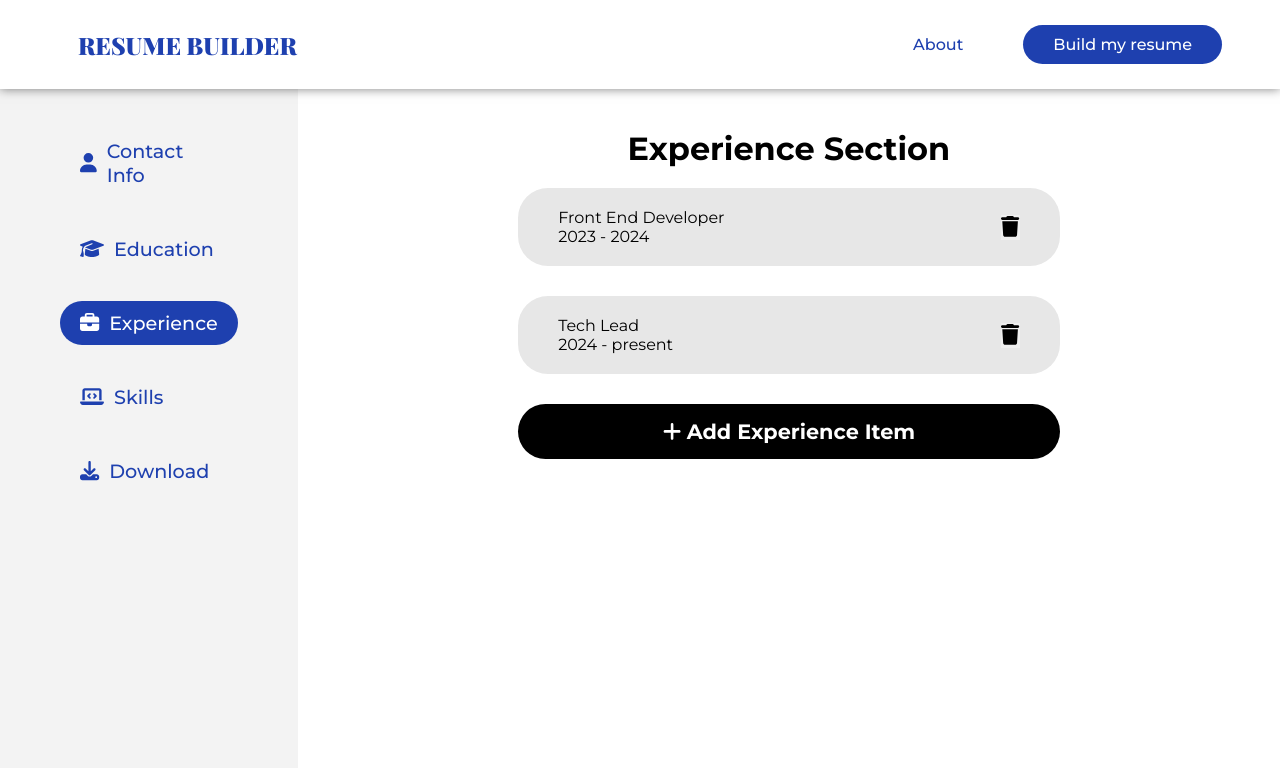
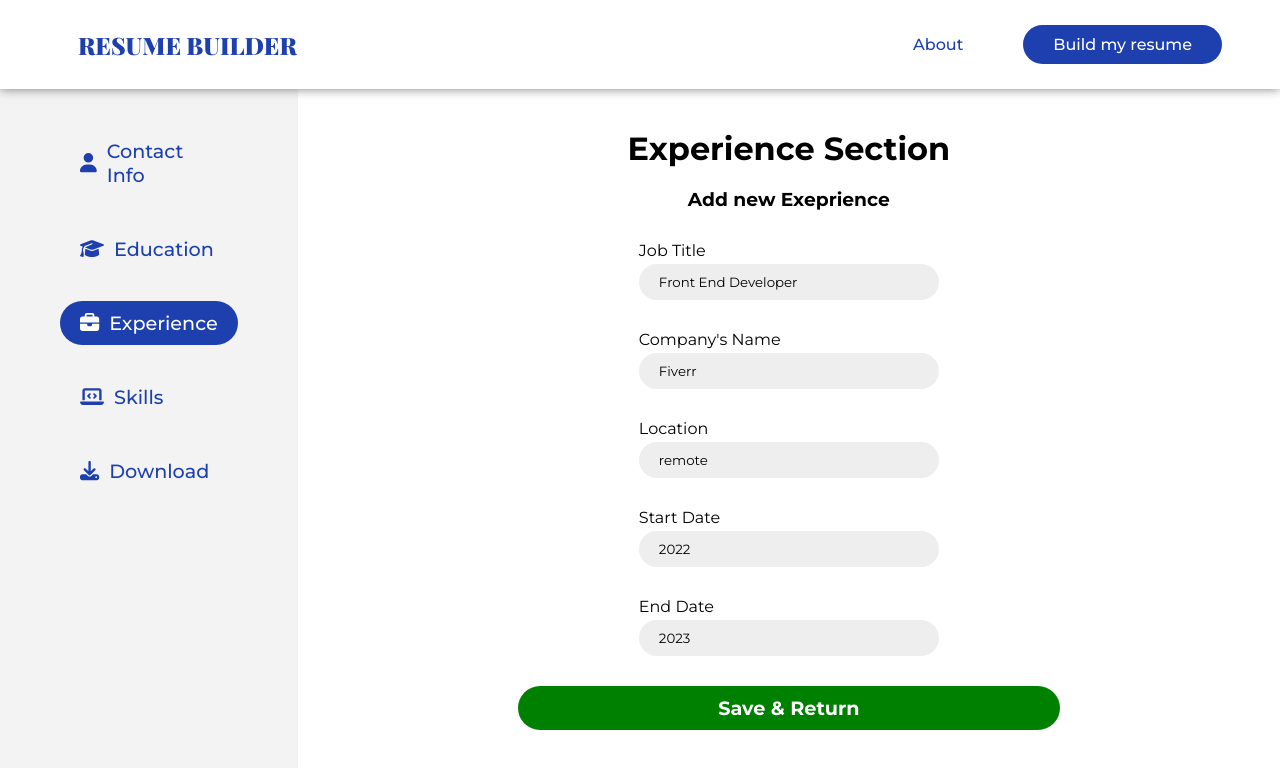
Before and after one commit to hipip/Resume-Builder, a React (Vite) app: page /builder/experience in a window 1280 px wide. Both pictures are taken after a click on the button 1010 px from the left and 227 px from the top of the page. Shown: the top 768 px of the page. Built offline with nearby package versions, Linux system fonts and the light colour scheme; a web font is replaced by a local one.

Commit message:
Add Experience Editing feature but you can't edit experience responsibilities

```diff
--- a/src/App.css
+++ b/src/App.css
@@ -532,6 +532,7 @@ button {
 #add-responsibility-btn,
 #add-skill-btn,
 #confirm-add-skill-btn {
+  font-size: 0.9rem;
   margin: 10px 0;
   background-color: black;
 }
@@ -736,3 +737,9 @@ button {
   align-items: stretch;
   gap: 40px;
 }
+
+#save-and-return-experience-btn {
+  margin: 0 auto;
+  width: 100%;
+  background-color: green;
+}
--- a/src/App.jsx
+++ b/src/App.jsx
@@ -197,6 +197,7 @@ function App() {
               experience={experience}
               addExperience={addExperience}
               deleteExperience={deleteExperience}
+              setExperience={setExperience}
             />
           ),
         },
--- a/src/components/ExperienceItem.jsx
+++ b/src/components/ExperienceItem.jsx
@@ -1,7 +1,7 @@
 import { faPenToSquare, faTrash } from "@fortawesome/free-solid-svg-icons";
 import { FontAwesomeIcon } from "@fortawesome/react-fontawesome";
 
-const ExperienceItem = ({ exp, deleteExperience }) => {
+const ExperienceItem = ({ exp, deleteExperience, setEditMode }) => {
   return (
     <div className="experience-item">
       <div>
@@ -13,7 +13,14 @@ const ExperienceItem = ({ exp, deleteExperience }) => {
       <div className="experience-item-btns-container">
         <button
           type="button"
-          className="delete-experience-btn"
+          className="edit-experience-btn"
+          onClick={setEditMode}
+        >
+          <FontAwesomeIcon icon={faPenToSquare} />
+        </button>
+        <button
+          type="button"
+          className="edit-experience-btn"
           onClick={() => deleteExperience(exp.id)}
         >
           <FontAwesomeIcon icon={faTrash} />
--- a/src/pages/Experience.jsx
+++ b/src/pages/Experience.jsx
@@ -4,7 +4,12 @@ import { FontAwesomeIcon } from "@fortawesome/react-fontawesome";
 import { faPlus, faTrash } from "@fortawesome/free-solid-svg-icons";
 import FormItem from "../components/FormItem";
 
-const Experience = ({ experience, addExperience, deleteExperience }) => {
+const Experience = ({
+  experience,
+  addExperience,
+  deleteExperience,
+  setExperience,
+}) => {
   const [mode, setMode] = useState("normal");
   const [newExperience, setNewExperience] = useState({
     jobTitle: "",
@@ -15,6 +20,25 @@ const Experience = ({ experience, addExperience, deleteExperience }) => {
     responsibilities: [],
   });
   const [newResponsibility, setNewResponsibility] = useState("");
+  const [toEdit, setToEdit] = useState(null);
+
+  const onChange = (attribute) => {
+    return (e) => {
+      if (mode === "add") {
+        setNewExperience({
+          ...newExperience,
+          [attribute]: e.target.value,
+        });
+      }
+      if (mode === "edit") {
+        setToEdit({ ...toEdit, [attribute]: e.target.value });
+        setExperience([
+          ...experience.filter((e) => e.id !== toEdit.id),
+          { ...toEdit, [attribute]: e.target.value },
+        ]);
+      }
+    };
+  };
 
   return (
     <div>
@@ -28,6 +52,10 @@ const Experience = ({ experience, addExperience, deleteExperience }) => {
                   exp={exp}
                   key={exp.id}
                   deleteExperience={deleteExperience}
+                  setEditMode={() => {
+                    setMode("edit");
+                    setToEdit(experience.find((expe) => expe.id === exp.id));
+                  }}
                 />
               ))}
               <button
@@ -39,7 +67,7 @@ const Experience = ({ experience, addExperience, deleteExperience }) => {
               </button>
             </>
           )}
-          {mode === "add" && (
+          {(mode === "add" || mode === "edit") && (
             <>
               <h3 style={{ margin: "0 auto" }}>Add new Exeprience</h3>
               <div className="flex-test">
@@ -47,63 +75,50 @@ const Experience = ({ experience, addExperience, deleteExperience }) => {
                   htmlFor="jobTitle"
                   labelTxtContent="Job Title"
                   placeHolder="Enter the job's  title"
-                  value={newExperience.jobTitle}
-                  onChange={(e) =>
-                    setNewExperience({
-                      ...newExperience,
-                      jobTitle: e.target.value,
-                    })
+                  value={
+                    mode === "add" ? newExperience.jobTitle : toEdit.jobTitle
                   }
+                  onChange={onChange("jobTitle")}
                 />
                 <FormItem
                   htmlFor="company"
                   labelTxtContent="Company's Name"
                   placeHolder="Enter the company's name"
-                  value={newExperience.company}
-                  onChange={(e) =>
-                    setNewExperience({
-                      ...newExperience,
-                      company: e.target.value,
-                    })
+                  value={
+                    mode === "add" ? newExperience.company : toEdit.company
                   }
+                  onChange={onChange("company")}
                 />
                 <FormItem
                   htmlFor="location"
                   labelTxtContent="Location"
                   placeHolder="Enter the company's location"
-                  value={newExperience.location}
-                  onChange={(e) =>
-                    setNewExperience({
-                      ...newExperience,
-                      location: e.target.value,
-                    })
+                  value={
+                    mode === "add" ? newExperience.location : toEdit.location
                   }
+                  onChange={onChange("location")}
                 />
                 <FormItem
                   htmlFor="start-date"
                   labelTxtContent="Start Date"
                   placeHolder="Enter the start date"
-                  value={newExperience.startDate}
-                  onChange={(e) =>
-                    setNewExperience({
-                      ...newExperience,
-                      startDate: e.target.value,
-                    })
+                  value={
+                    mode === "add" ? newExperience.startDate : toEdit.startDate
                   }
+                  onChange={onChange("startDate")}
                 />
                 <FormItem
                   htmlFor="end-date"
                   labelTxtContent="End Date"
                   placeHolder="Enter the end date"
-                  value={newExperience.endDate}
-                  onChange={(e) =>
-                    setNewExperience({
-                      ...newExperience,
-                      endDate: e.target.value,
-                    })
+                  value={
+                    mode === "add" ? newExperience.endDate : toEdit.endDate
                   }
+                  onChange={onChange("endDate")}
                 />
               </div>
+              {mode === "add" && (
+                <>
                   <div className="responsiblities-form">
                     <FormItem
                       htmlFor="responsibilities"
@@ -150,7 +165,11 @@ const Experience = ({ experience, addExperience, deleteExperience }) => {
                       ))}
                     </ul>
                   </div>
+                </>
+              )}
               <div className="some-btns-container">
+                {mode === "add" && (
+                  <>
                     <button
                       className="special-btn"
                       id="confirm-add-experience-btn"
@@ -194,6 +213,23 @@ const Experience = ({ experience, addExperience, deleteExperience }) => {
                     >
                       Cancel
                     </button>
+                  </>
+                )}
+                {mode === "edit" && (
+                  <>
+                    <button
+                      type="button"
+                      className="special-btn"
+                      id="save-and-return-experience-btn"
+                      onClick={() => {
+                        setMode("normal");
+                        setToEdit(null);
+                      }}
+                    >
+                      Save & Return
+                    </button>
+                  </>
+                )}
               </div>
             </>
           )}
```
Lines whose indentation alone changed are shown as unchanged.
